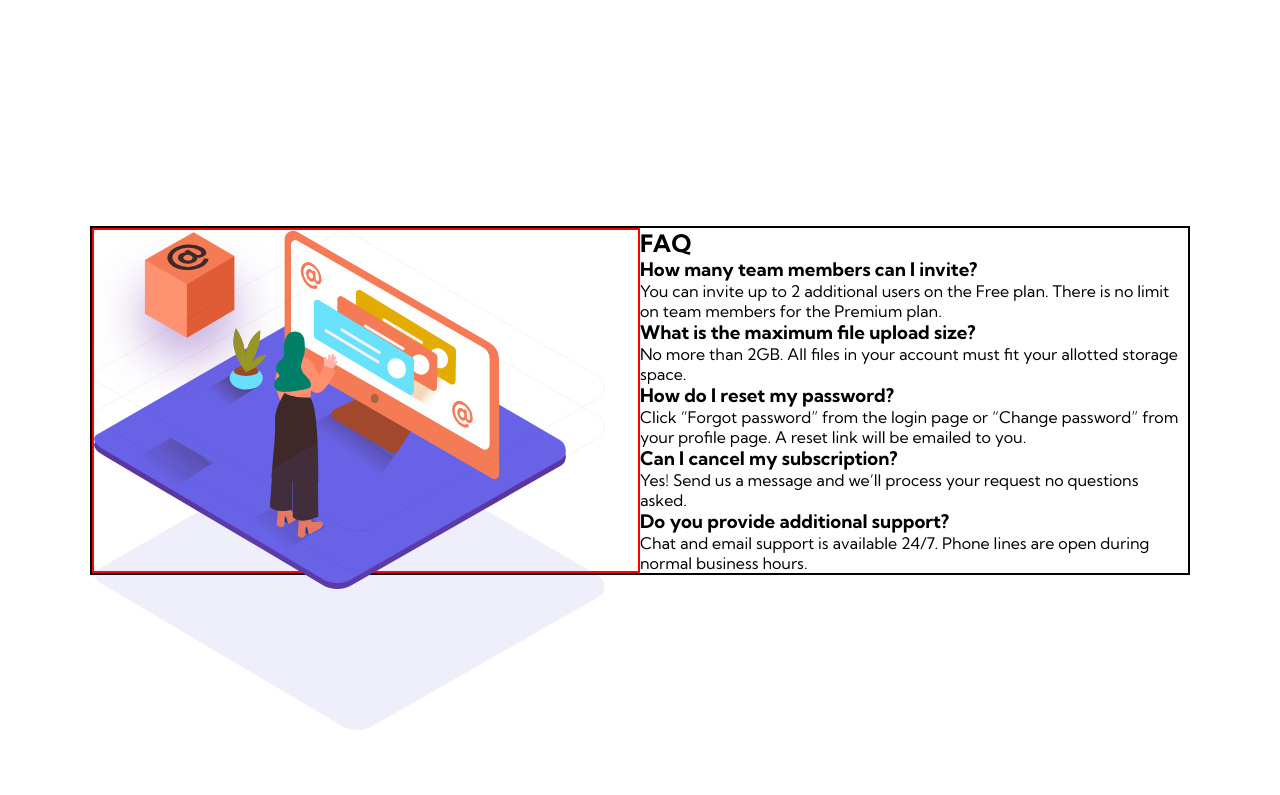
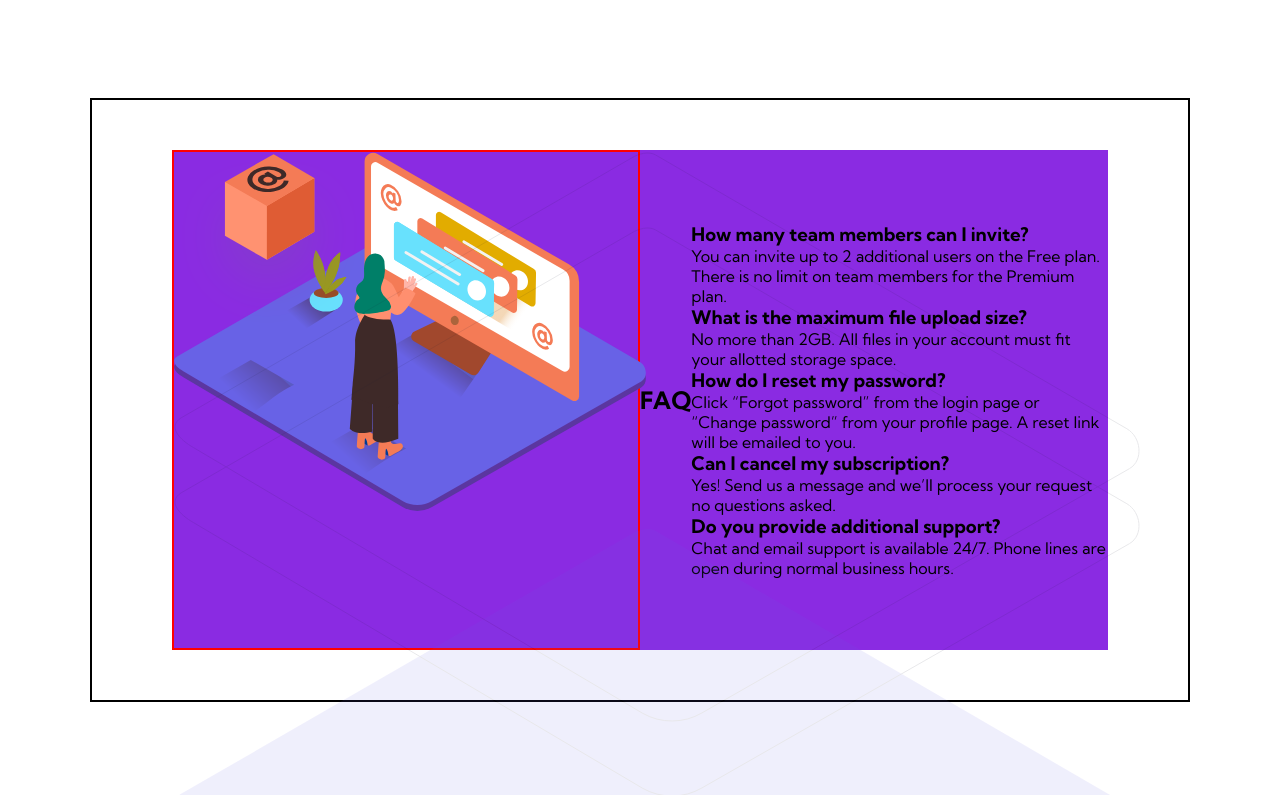
Before and after one commit to Muhammad-Taus/Front-End-Mentor-FAQ-Accordion-Card, a plain HTML site: page index.html in a window 1280 px wide. Shown: the top 795 px of the page. Drawn offline with Linux system fonts and the light colour scheme.

Commit message:
adjusting columns

```diff
--- a/index.html
+++ b/index.html
@@ -28,7 +28,9 @@
 
     <div class="illustration-section">
 
+      <div class="column">
         <div class="img-wrapper">
+          <!-- <p>Lorem ipsum, dolor sit amet consectetur adipisicing elit. Sapiente, totam?</p> -->
           <img src="/images/illustration-woman-online-desktop.svg" alt="" class="svg illustration-woman">
           <img src="/images/illustration-box-desktop.svg" alt="" class="svg illustration-box">
           <img src="/images/bg-pattern-desktop.svg" alt="" class="svg bg-pattern-desktop">
@@ -36,10 +38,14 @@
           <!-- <div class="bg-pattern-desktop"></div> -->
 
         </div>
+      </div>
+
 
     </div>
 
     <div class="faq-section">
+
+      <div class="column">
         <h2>FAQ</h2>
 
         <div class="accordions-section">
@@ -69,10 +75,15 @@
           <div class="accordion">
             <h3>Do you provide additional support?</h3>
             <p>Chat and email support is available 24/7. Phone lines are open during normal business hours.</p>
+
+            <!-- <p>Lorem ipsum dolor sit amet consectetur adipisicing elit. Quos reiciendis, amet cumque earum numquam, distinctio deserunt, at quisquam facere ut necessitatibus a aliquam repellat sequi? Dolor doloremque quis sed quae corrupti adipisci ea. Laboriosam nisi deleniti odio architecto ipsam nulla doloribus rerum fugiat doloremque error aspernatur fugit ratione optio neque, cum obcaecati distinctio illum consequatur facilis quia possimus ullam quis? Atque nam eius voluptatibus, inventore harum libero fugit ipsum. Animi cumque vero obcaecati omnis ad corrupti earum dolorum laboriosam mollitia tenetur, quae sunt itaque reiciendis veritatis minus consequuntur dolores excepturi, deleniti facere unde. Omnis necessitatibus ipsa, similique impedit repellat commodi?</p> -->
+
           </div>
 
 
         </div>
+      </div>
+
 
     </div>
 
--- a/styles.css
+++ b/styles.css
@@ -47,28 +47,48 @@ body {
     display: flex;
     justify-content: center;
     align-items: center;
-
-
 }
 
 .container{
-    border: 2px solid black;
     width: 90%;
     max-width: 1100px;
+    /* min-height: 70vh;
+    background-color: aqua; */
+}
+
+.main-card{
     display: flex;
+    padding: 50px 80px;
+    border: 2px solid black;
 }
 
 .illustration-section, .faq-section{
     flex: 1;
+    height: 500px;
+    /* border: 2px solid green; */
 
 }
 
+.column{
+    height: inherit;
+    display: flex;
+    align-items: center;
+    background-color: blueviolet;
+}
+
+
 .img-wrapper{
     position: relative;
+    height: 100%;
     width: 100%;
-    height: 345px;
+    /* display: flex;
+    flex-direction: column;
+    align-items: center; */
     border: 2px solid red;
+
 }
+
+
 
 .svg{
     position: absolute;
@@ -76,12 +96,32 @@ body {
     left: 0;
 }
 
-/* .illustration-woman{
-    position: relative;
-    max-width: 100%;
-    border: 2px solid lime;
+
+
+
+/* .svg{
+    position: absolute;
+    top: 0;
+    left: 0;
 }
 
+ .illustration-woman{
+    left: 0px;
+    height: 300px;
+    width: 350px;
+}
+
+.illustration-box{
+    top: 0px;
+    left: 0px;
+} */
+
+
+
+
+
+
+/*
 .illustration-box, .bg-pattern-desktop{
     position: absolute;
     max-width: 100%;
@@ -102,10 +142,10 @@ body {
     height: 100px;
 } */
 
-.bg-pattern-desktop{
+/* .bg-pattern-desktop{
     height: 500px;
 }
 
 .illustration-box{
     top: 50;
-}
+} */
```
Lines whose indentation alone changed are shown as unchanged.
